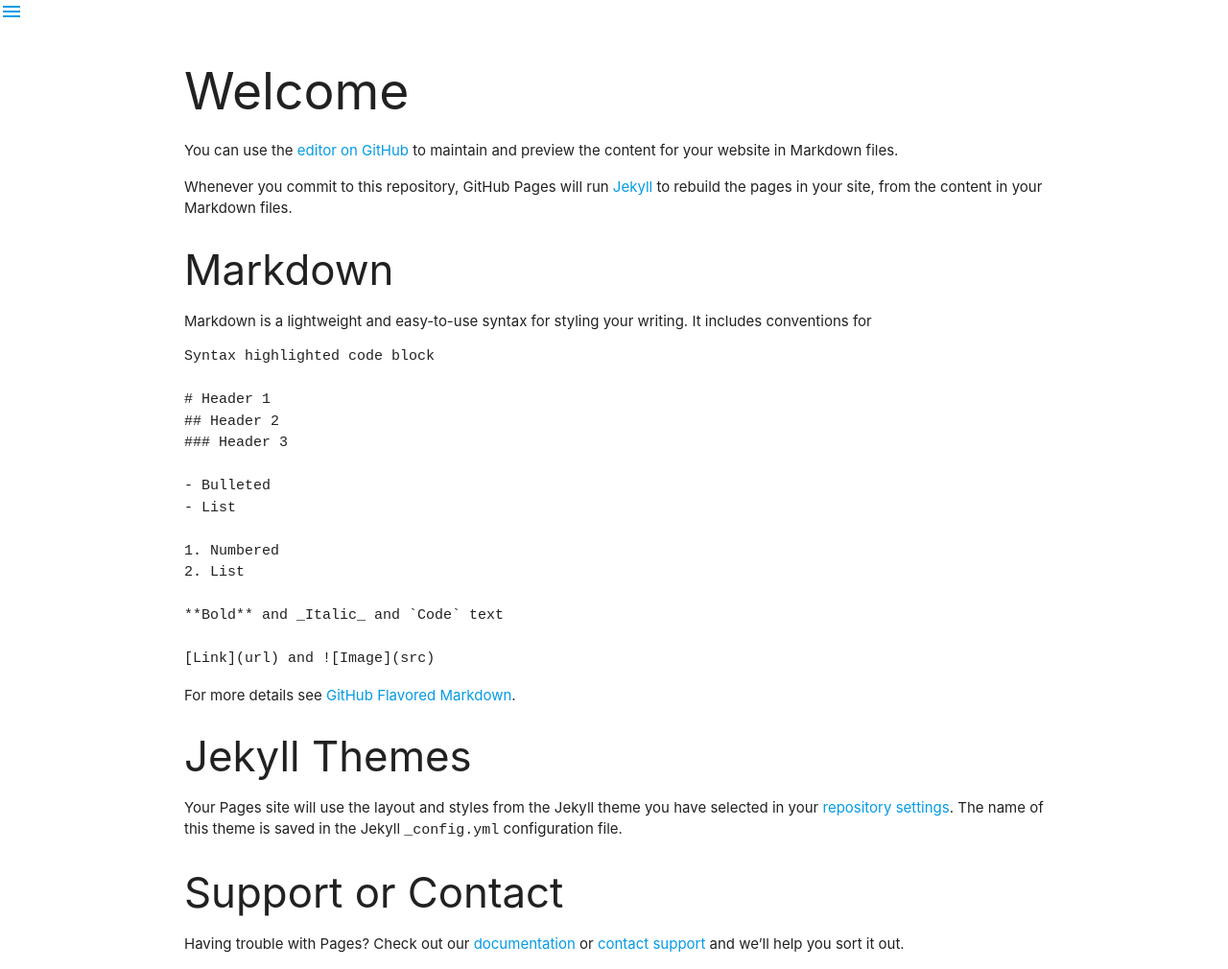
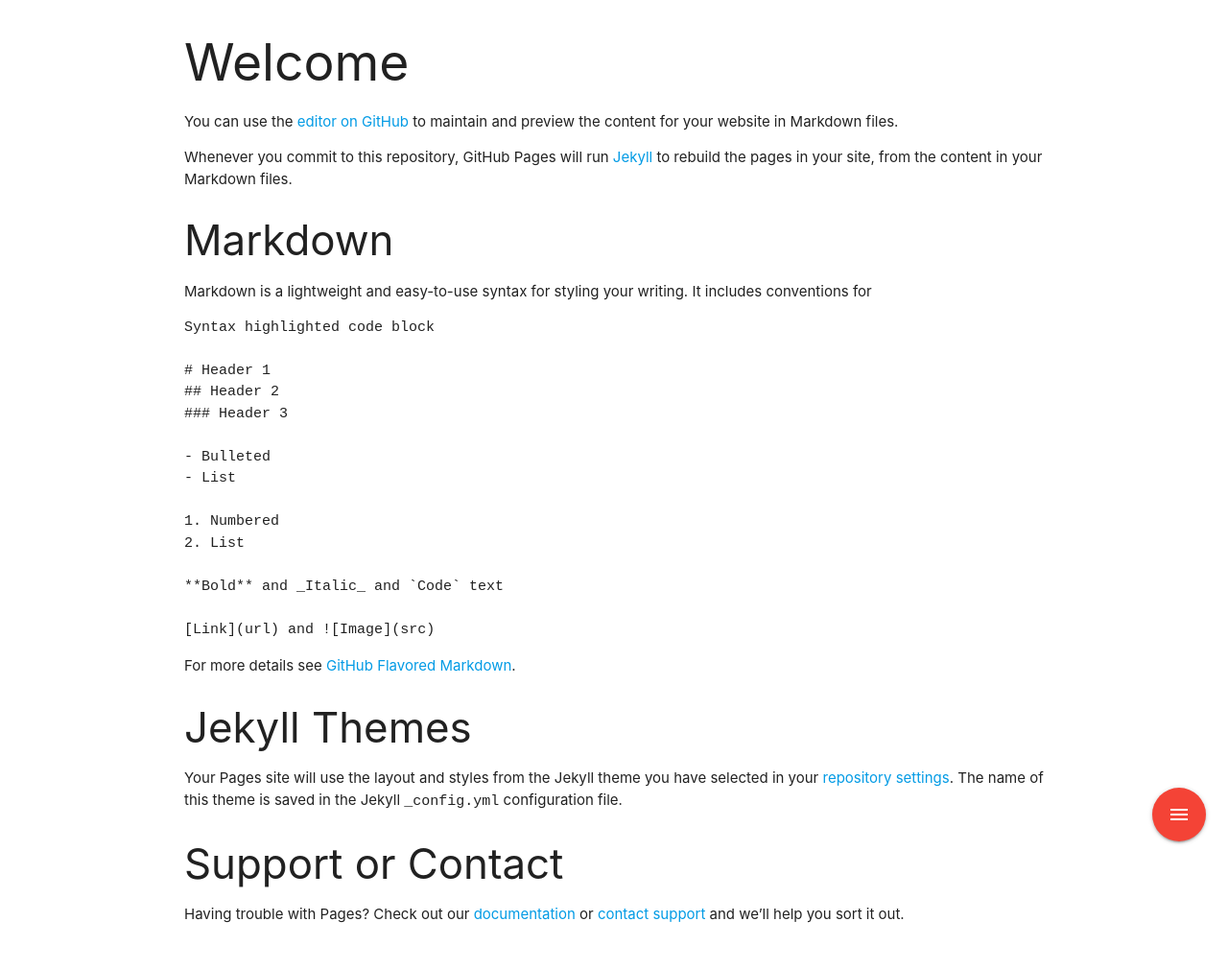
Before and after one commit to vmkazakoff/dlbook, a Jekyll site: the page built from start.md, in a window 1280 px wide. Shown: the whole page at 96% size. Built offline with Jekyll 4.4.1, drawn with Linux system fonts in a browser that asks for light colours; our own code applies the rules of GitHub Pages for plain Markdown files; after the commit the page ends 980 px from its top, so only the background shows below that.

Commit message:
Update header.html

```diff
--- a/_includes/header.html
+++ b/_includes/header.html
@@ -1,8 +1,6 @@
-<a href="#" data-target="slide-out" class="sidenav-trigger"><i class="material-icons">menu</i></a>
-
-    {%- assign default_paths = site.pages | map: "path" -%}
-    {%- assign page_paths = site.header_pages | default: default_paths -%}
-    {%- assign titles_size = site.pages | map: 'title' | join: '' | size -%}
+{%- assign default_paths = site.pages | map: "path" -%}
+{%- assign page_paths = site.header_pages | default: default_paths -%}
+{%- assign titles_size = site.pages | map: 'title' | join: '' | size -%}
 
 <ul id="slide-out" class="sidenav">
 
@@ -17,3 +15,9 @@
   {%- endif -%}
 
 </ul>
+
+<div class="fixed-action-btn">
+  <a href="#" data-target="slide-out" class="btn-floating btn-large red sidenav-trigger">
+    <i class="large material-icons">menu</i>
+  </a>
+</div>
```
